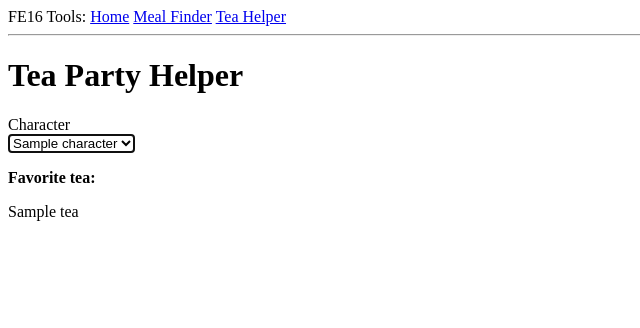
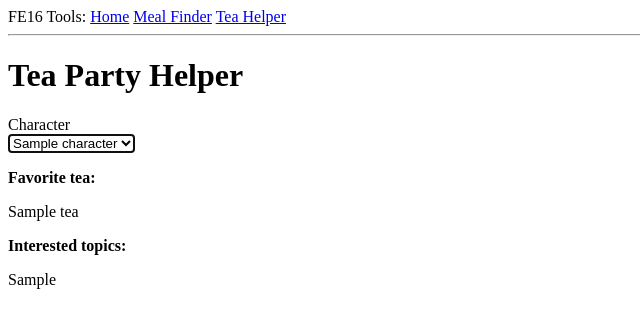
Before and after one commit to brufinus/fe16-tools, a Flask app: page /tea-helper in a window 1280 px wide. Shown: the top 328 px of the page, without its empty margins (0-640 px from the left). Run offline with Flask 3, Linux system fonts and the light colour scheme; tables that the repository leaves empty hold one stand-in row (values such as "Sample post").

Commit message:
pass topic info to html

```diff
--- a/app/routes.py
+++ b/app/routes.py
@@ -3,7 +3,7 @@ from sqlalchemy import func
 
 from app import app, db
 from app.forms import CharacterForm, DualCharacterForm, get_choices
-from app.models import Character, Menu, liked_meals, Tea, liked_teas
+from app.models import Character, Menu, liked_meals, Tea, liked_teas, TeaTopic
 
 
 @app.route('/')
@@ -74,13 +74,19 @@ def tea_helper():
 @app.route('/get_tea_data', methods=['POST'])
 def get_tea_data():
     cid = int(request.json['selected_option'])
+    char = db.session.get(Character, cid)
 
-    char = db.session.get(Character, cid)
     query = char.likes_tea.select()
     tea = db.session.scalars(query).all()
 
     tea_data = [{'tea': t.name} for t in tea]
     tea_count = len(tea)
 
+    query = char.likes_tea_topic.select().order_by(TeaTopic.data)
+    topics = db.session.scalars(query).all()
+
+    topic_data = [{'topic': t.data} for t in topics]
+
     return jsonify({'tea': tea_data,
-                    'tea_count': tea_count})
+                    'tea_count': tea_count,
+                    'topics': topic_data})
--- a/app/templates/tea_helper.html
+++ b/app/templates/tea_helper.html
@@ -14,7 +14,10 @@
             {{ form.character }}
         </div>
     </div>
-    <div id="info">
+    <div id="tea_info">
+        <!-- Tea info updates here -->
+    </div>
+    <div id="topic_info">
         <!-- Tea info updates here -->
     </div>
 </form>
@@ -30,7 +33,8 @@
                     selected_option: selectedOption
                 }),
                 success: function(response) {
-                    $('#info').empty();
+                    $('#tea_info').empty();
+                    $('#topic_info').empty();
 
                     var teaCount = response.tea_count;
                     var prefixMessage = '';
@@ -42,10 +46,14 @@
                         prefixMessage = 'Favorite tea:';
                     }
 
-                    $('#info').append('<p><b>' + prefixMessage + '</b></p>');
+                    $('#tea_info').append('<p><b>' + prefixMessage + '</b></p>');
+                    response.tea.forEach(function(tea) {
+                        $('#tea_info').append('<p>' + tea.tea + '</p>');
+                    });
 
-                    response.tea.forEach(function(tea) {
-                        $('#info').append('<p>' + tea.tea + '</p>');
+                    $('#topic_info').append('<p><b>Interested topics:</b></p>');
+                    response.topics.forEach(function(topics) {
+                        $('#topic_info').append('<p>' + topics.topic + '</p>');
                     });
                 },
                 error: function(error) {
```
